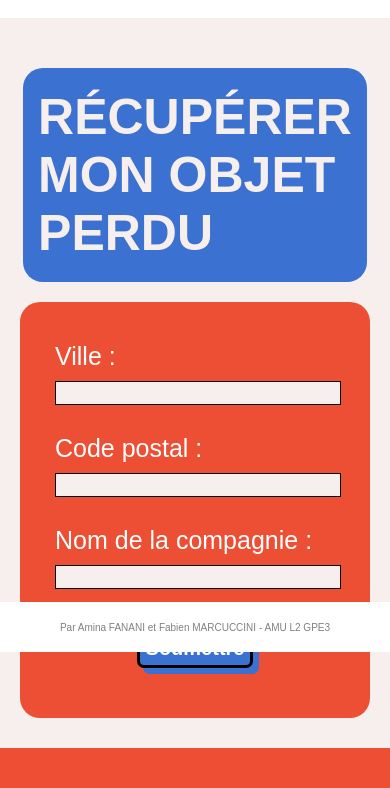
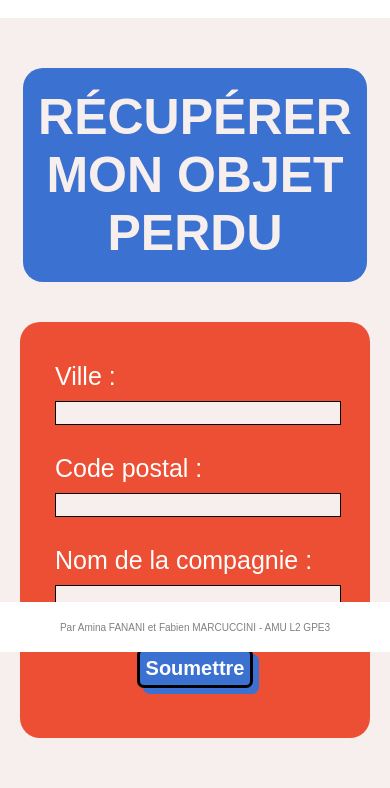
Before and after one commit to fabien-mrccc/univ-s4-web-project-transport_objet_perdu, a Flask app: page /recuperer-objet-perdu in a window 390 px wide. Shown: the part 192-980 px from the top of the page. Before the commit the page ends 940 px from the top, so only its background shows below. Run offline with Flask 3, Linux system fonts and the light colour scheme.

Commit message:
update responsive for all pages

```diff
--- a/static/style.css
+++ b/static/style.css
@@ -195,6 +195,7 @@ h2 {
     background-color: var(--red);
     color: white;
     font-size: 25px;
+    margin: 20px;
 }
 
 .basic-form form, .sub-form div{
@@ -234,7 +235,7 @@ input[type="text"] {
 #        RESPONSIVE      #
 ########################*/
 
-@media (max-width: 600px) {
+@media (max-width: 850px) {
     .home-buttons {
         height: auto;
         flex-direction: column;
@@ -249,6 +250,20 @@ input[type="text"] {
     footer {
         font-size: 10px;
     }
+
+    .sub-form-container {
+        flex-direction: column;
+    }
+
+    .h2-container {
+        flex-direction: column;
+    }
+
+    h2 {
+        text-align: center;
+    }
+
+    .regi
 }
 
 /*########################
```
